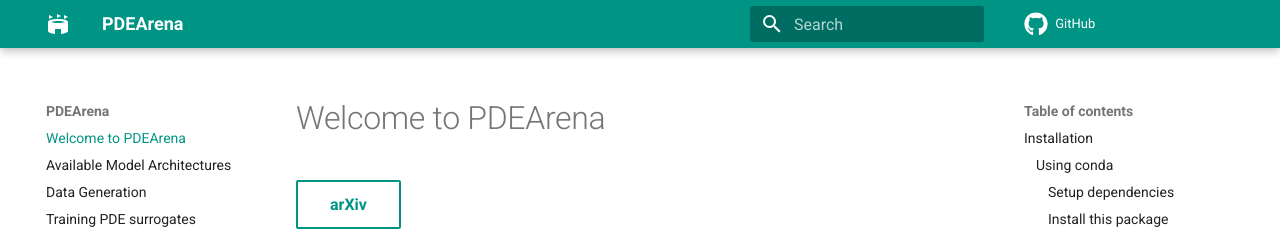
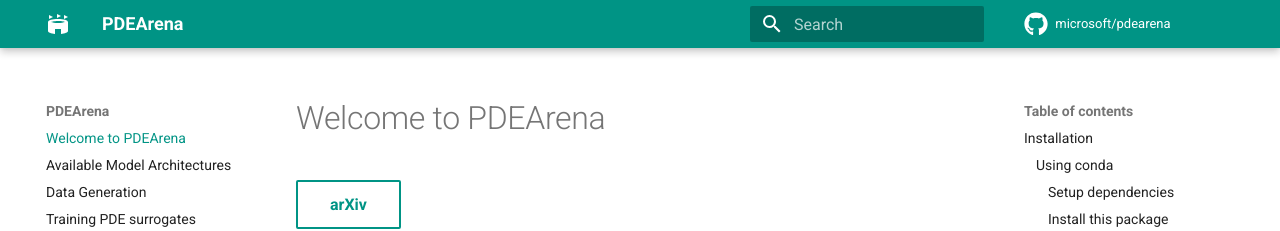
Before and after one commit to pdearena/pdearena, an MkDocs documentation site: the page built from docs/index.md, in a window 1280 px wide. Shown: the top 231 px of the page. Built offline with MkDocs 1.6.1 and Material for MkDocs 9.7.7, drawn with Linux system fonts in a browser that asks for light colours; comment, search, counter and statistics services are not loaded.

Commit message:
update link

```diff
--- a/mkdocs.yml
+++ b/mkdocs.yml
@@ -1,5 +1,7 @@
 site_name: PDEArena
+repo_name: microsoft/pdearena
 repo_url: https://github.com/microsoft/pdearena
+edit_uri: edit/main/docs/
 markdown_extensions:
   - attr_list
   - tables
```
